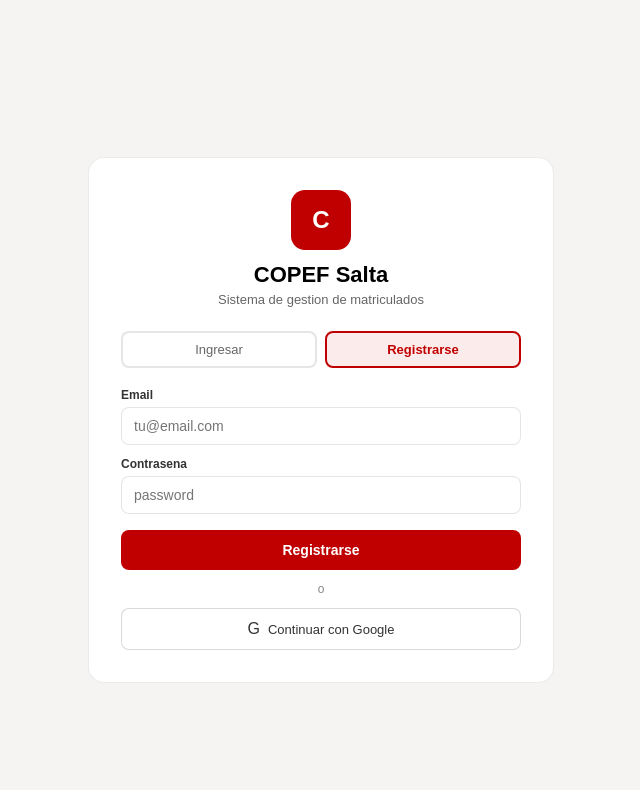
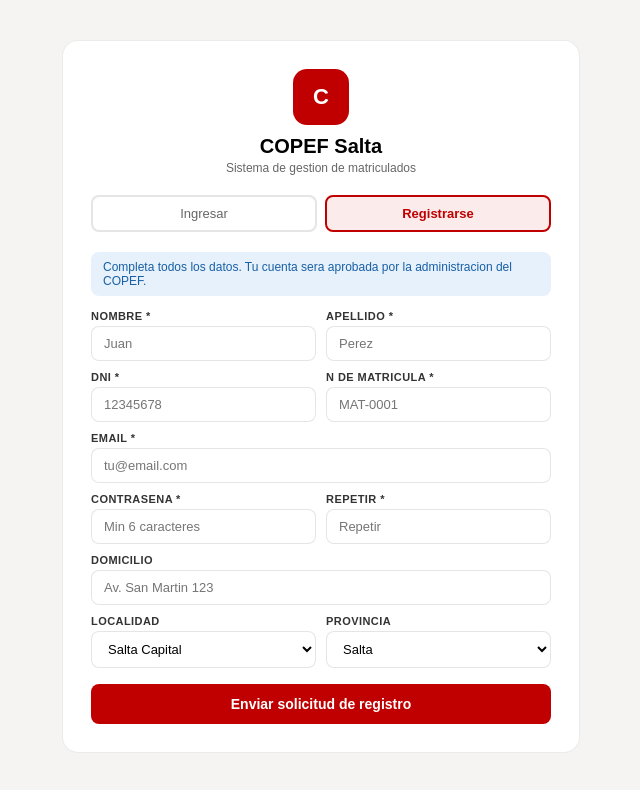
Before and after one commit to mariposapontiac777-oss/copef-app, a React (Create React App) app: page / in a window 1280 px wide. Both pictures are taken after a click on the button "Registrarse". Shown: the top 790 px of the page, without its empty margins (319-959 px from the left). Built offline with nearby package versions, Linux system fonts and the light colour scheme.

Commit message:
formulario registro completo

```diff
--- a/src/Login.js
+++ b/src/Login.js
@@ -1,26 +1,92 @@
 import { useState } from 'react'
 import { supabase } from './supabase'
 
+const PROVINCIAS = [
+  'Salta', 'Buenos Aires', 'Córdoba', 'Santa Fe', 'Mendoza',
+  'Tucumán', 'Entre Ríos', 'Chaco', 'Corrientes', 'Misiones',
+  'Santiago del Estero', 'San Juan', 'Jujuy', 'Río Negro',
+  'Neuquén', 'Formosa', 'Chubut', 'San Luis', 'Catamarca',
+  'La Rioja', 'La Pampa', 'Santa Cruz', 'Tierra del Fuego'
+]
+
+const LOCALIDADES_SALTA = [
+  'Salta Capital', 'Orán', 'Tartagal', 'General Güemes',
+  'Rosario de la Frontera', 'Metán', 'Joaquín V. González',
+  'Embarcación', 'Cafayate', 'Cachi', 'Iruya', 'Rivadavia', 'Otro'
+]
+
+const inputStyle = {
+  width: '100%',
+  padding: '9px 12px',
+  border: '1.5px solid rgba(0,0,0,0.1)',
+  borderRadius: 8,
+  fontSize: 13,
+  boxSizing: 'border-box',
+  fontFamily: 'sans-serif',
+  outline: 'none'
+}
+
+const labelStyle = {
+  fontSize: 11,
+  fontWeight: 600,
+  color: '#333',
+  display: 'block',
+  marginBottom: 4,
+  textTransform: 'uppercase',
+  letterSpacing: '0.04em'
+}
+
 export default function Login() {
-  const [email, setEmail] = useState('')
-  const [password, setPassword] = useState('')
   const [modo, setModo] = useState('login')
   const [cargando, setCargando] = useState(false)
   const [mensaje, setMensaje] = useState('')
   const [error, setError] = useState('')
+  const [loginData, setLoginData] = useState({ email: '', password: '' })
+  const [regData, setRegData] = useState({
+    nombre: '', apellido: '', dni: '', matricula: '',
+    email: '', password: '', password2: '',
+    domicilio: '', localidad: 'Salta Capital', provincia: 'Salta'
+  })
 
-  async function handleSubmit() {
+  async function handleLogin() {
     setCargando(true)
     setError('')
-    setMensaje('')
-    if (modo === 'login') {
-      const { error } = await supabase.auth.signInWithPassword({ email, password })
-      if (error) setError('Email o contrasena incorrectos')
-    } else {
-      const { error } = await supabase.auth.signUp({ email, password })
-      if (error) setError(error.message)
-      else setMensaje('Registro exitoso. Tu cuenta sera revisada y aprobada en breve.')
+    const { error } = await supabase.auth.signInWithPassword({
+      email: loginData.email, password: loginData.password
+    })
+    if (error) setError('Email o contrasena incorrectos')
+    setCargando(false)
+  }
+
+  async function handleRegistro() {
+    setError('')
+    if (!regData.nombre || !regData.apellido || !regData.dni || !regData.matricula || !regData.email || !regData.password) {
+      setError('Por favor completa todos los campos obligatorios')
+      return
     }
+    if (regData.password !== regData.password2) {
+      setError('Las contrasenas no coinciden')
+      return
+    }
+    if (regData.password.length < 6) {
+      setError('La contrasena debe tener al menos 6 caracteres')
+      return
+    }
+    setCargando(true)
+    const { error } = await supabase.auth.signUp({
+      email: regData.email,
+      password: regData.password,
+      options: {
+        data: {
+          nombre: regData.nombre, apellido: regData.apellido,
+          dni: regData.dni, matricula: regData.matricula,
+          domicilio: regData.domicilio, localidad: regData.localidad,
+          provincia: regData.provincia
+        }
+      }
+    })
+    if (error) setError(error.message)
+    else setMensaje('Registro exitoso. Tu cuenta sera revisada y aprobada en breve.')
     setCargando(false)
   }
 
@@ -28,127 +94,127 @@ export default function Login() {
     await supabase.auth.signInWithOAuth({ provider: 'google' })
   }
 
-  const inputStyle = {
-    width: '100%',
-    padding: '10px 12px',
-    border: '1.5px solid rgba(0,0,0,0.1)',
-    borderRadius: 8,
-    fontSize: 14,
-    boxSizing: 'border-box',
-    fontFamily: 'sans-serif'
-  }
-
-  const btnTab = (activo) => ({
-    padding: 9,
-    borderRadius: 8,
-    border: activo ? '2px solid #C00000' : '2px solid rgba(0,0,0,0.1)',
-    background: activo ? '#FCEBEB' : '#fff',
-    color: activo ? '#C00000' : '#666',
-    fontWeight: activo ? 600 : 400,
-    cursor: 'pointer',
-    fontSize: 13,
-    fontFamily: 'sans-serif'
-  })
+  const updateReg = (field, value) => setRegData(prev => ({ ...prev, [field]: value }))
 
   return (
-    <div style={{
-      minHeight: '100vh',
-      background: '#F5F4F2',
-      display: 'flex',
-      alignItems: 'center',
-      justifyContent: 'center',
-      padding: 20,
-      fontFamily: 'sans-serif'
-    }}>
-      <div style={{
-        background: '#fff',
-        borderRadius: 16,
-        padding: 32,
-        width: '100%',
-        maxWidth: 400,
-        border: '0.5px solid rgba(0,0,0,0.08)'
-      }}>
-        <div style={{ textAlign: 'center', marginBottom: 24 }}>
-          <div style={{
-            width: 60, height: 60,
-            background: '#C00000',
-            borderRadius: 14,
-            display: 'flex',
-            alignItems: 'center',
-            justifyContent: 'center',
-            margin: '0 auto 12px',
-            fontSize: 24,
-            fontWeight: 700,
-            color: '#fff'
-          }}>C</div>
-          <div style={{ fontSize: 22, fontWeight: 700 }}>COPEF Salta</div>
-          <div style={{ fontSize: 13, color: '#666', marginTop: 4 }}>
-            Sistema de gestion de matriculados
-          </div>
+    <div style={{ minHeight: '100vh', background: '#F5F4F2', display: 'flex', alignItems: 'flex-start', justifyContent: 'center', padding: '20px 16px', fontFamily: 'sans-serif' }}>
+      <div style={{ background: '#fff', borderRadius: 16, padding: 28, width: '100%', maxWidth: 460, border: '0.5px solid rgba(0,0,0,0.08)', marginTop: 20 }}>
+        <div style={{ textAlign: 'center', marginBottom: 20 }}>
+          <div style={{ width: 56, height: 56, background: '#C00000', borderRadius: 14, display: 'flex', alignItems: 'center', justifyContent: 'center', margin: '0 auto 10px', fontSize: 22, fontWeight: 700, color: '#fff' }}>C</div>
+          <div style={{ fontSize: 20, fontWeight: 700 }}>COPEF Salta</div>
+          <div style={{ fontSize: 12, color: '#666', marginTop: 3 }}>Sistema de gestion de matriculados</div>
         </div>
 
         <div style={{ display: 'grid', gridTemplateColumns: '1fr 1fr', gap: 8, marginBottom: 20 }}>
-          <button onClick={() => setModo('login')} style={btnTab(modo === 'login')}>
+          <button onClick={() => { setModo('login'); setError(''); setMensaje(''); }}
+            style={{ padding: 9, borderRadius: 8, border: `2px solid ${modo === 'login' ? '#C00000' : 'rgba(0,0,0,0.1)'}`, background: modo === 'login' ? '#FCEBEB' : '#fff', color: modo === 'login' ? '#C00000' : '#666', fontWeight: modo === 'login' ? 600 : 400, cursor: 'pointer', fontSize: 13 }}>
             Ingresar
           </button>
-          <button onClick={() => setModo('registro')} style={btnTab(modo === 'registro')}>
+          <button onClick={() => { setModo('registro'); setError(''); setMensaje(''); }}
+            style={{ padding: 9, borderRadius: 8, border: `2px solid ${modo === 'registro' ? '#C00000' : 'rgba(0,0,0,0.1)'}`, background: modo === 'registro' ? '#FCEBEB' : '#fff', color: modo === 'registro' ? '#C00000' : '#666', fontWeight: modo === 'registro' ? 600 : 400, cursor: 'pointer', fontSize: 13 }}>
             Registrarse
           </button>
         </div>
 
-        <div style={{ marginBottom: 12 }}>
-          <label style={{ fontSize: 12, fontWeight: 600, color: '#333', display: 'block', marginBottom: 5 }}>
-            Email
-          </label>
-          <input
-            value={email}
-            onChange={e => setEmail(e.target.value)}
-            style={inputStyle}
-            placeholder="tu@email.com"
-            type="email"
-          />
-        </div>
+        {modo === 'login' && (
+          <>
+            <div style={{ marginBottom: 12 }}>
+              <label style={labelStyle}>Email</label>
+              <input value={loginData.email} onChange={e => setLoginData(p => ({ ...p, email: e.target.value }))} style={inputStyle} placeholder="tu@email.com" type="email" />
+            </div>
+            <div style={{ marginBottom: 16 }}>
+              <label style={labelStyle}>Contrasena</label>
+              <input value={loginData.password} onChange={e => setLoginData(p => ({ ...p, password: e.target.value }))} style={inputStyle} placeholder="password" type="password" />
+            </div>
+            {error && <div style={{ background: '#FCEBEB', color: '#A32D2D', padding: '8px 12px', borderRadius: 8, fontSize: 13, marginBottom: 12 }}>{error}</div>}
+            <button onClick={handleLogin} disabled={cargando}
+              style={{ width: '100%', padding: 12, background: '#C00000', color: '#fff', border: 'none', borderRadius: 8, fontSize: 14, fontWeight: 600, cursor: 'pointer', marginBottom: 10 }}>
+              {cargando ? 'Cargando...' : 'Ingresar'}
+            </button>
+            <div style={{ textAlign: 'center', color: '#888', fontSize: 12, marginBottom: 10 }}>o</div>
+            <button onClick={loginGoogle}
+              style={{ width: '100%', padding: 10, background: '#fff', color: '#333', border: '1.5px solid rgba(0,0,0,0.15)', borderRadius: 8, fontSize: 13, fontWeight: 500, cursor: 'pointer', display: 'flex', alignItems: 'center', justifyContent: 'center', gap: 8 }}>
+              <span style={{ fontSize: 15 }}>G</span> Continuar con Google
+            </button>
+          </>
+        )}
 
-        <div style={{ marginBottom: 16 }}>
-          <label style={{ fontSize: 12, fontWeight: 600, color: '#333', display: 'block', marginBottom: 5 }}>
-            Contrasena
-          </label>
-          <input
-            value={password}
-            onChange={e => setPassword(e.target.value)}
-            style={inputStyle}
-            placeholder="password"
-            type="password"
-          />
-        </div>
+        {modo === 'registro' && !mensaje && (
+          <>
+            <div style={{ background: '#E6F1FB', borderRadius: 8, padding: '8px 12px', fontSize: 12, color: '#185FA5', marginBottom: 14 }}>
+              Completa todos los datos. Tu cuenta sera aprobada por la administracion del COPEF.
+            </div>
+            <div style={{ display: 'grid', gridTemplateColumns: '1fr 1fr', gap: 10, marginBottom: 10 }}>
+              <div>
+                <label style={labelStyle}>Nombre *</label>
+                <input value={regData.nombre} onChange={e => updateReg('nombre', e.target.value)} style={inputStyle} placeholder="Juan" />
+              </div>
+              <div>
+                <label style={labelStyle}>Apellido *</label>
+                <input value={regData.apellido} onChange={e => updateReg('apellido', e.target.value)} style={inputStyle} placeholder="Perez" />
+              </div>
+            </div>
+            <div style={{ display: 'grid', gridTemplateColumns: '1fr 1fr', gap: 10, marginBottom: 10 }}>
+              <div>
+                <label style={labelStyle}>DNI *</label>
+                <input value={regData.dni} onChange={e => updateReg('dni', e.target.value)} style={inputStyle} placeholder="12345678" type="number" />
+              </div>
+              <div>
+                <label style={labelStyle}>N de Matricula *</label>
+                <input value={regData.matricula} onChange={e => updateReg('matricula', e.target.value)} style={inputStyle} placeholder="MAT-0001" />
+              </div>
+            </div>
+            <div style={{ marginBottom: 10 }}>
+              <label style={labelStyle}>Email *</label>
+              <input value={regData.email} onChange={e => updateReg('email', e.target.value)} style={inputStyle} placeholder="tu@email.com" type="email" />
+            </div>
+            <div style={{ display: 'grid', gridTemplateColumns: '1fr 1fr', gap: 10, marginBottom: 10 }}>
+              <div>
+                <label style={labelStyle}>Contrasena *</label>
+                <input value={regData.password} onChange={e => updateReg('password', e.target.value)} style={inputStyle} placeholder="Min 6 caracteres" type="password" />
+              </div>
+              <div>
+                <label style={labelStyle}>Repetir *</label>
+                <input value={regData.password2} onChange={e => updateReg('password2', e.target.value)} style={inputStyle} placeholder="Repetir" type="password" />
+              </div>
+            </div>
+            <div style={{ marginBottom: 10 }}>
+              <label style={labelStyle}>Domicilio</label>
+              <input value={regData.domicilio} onChange={e => updateReg('domicilio', e.target.value)} style={inputStyle} placeholder="Av. San Martin 123" />
+            </div>
+            <div style={{ display: 'grid', gridTemplateColumns: '1fr 1fr', gap: 10, marginBottom: 16 }}>
+              <div>
+                <label style={labelStyle}>Localidad</label>
+                <select value={regData.localidad} onChange={e => updateReg('localidad', e.target.value)} style={{ ...inputStyle, background: '#fff' }}>
+                  {LOCALIDADES_SALTA.map(l => <option key={l}>{l}</option>)}
+                </select>
+              </div>
+              <div>
+                <label style={labelStyle}>Provincia</label>
+                <select value={regData.provincia} onChange={e => updateReg('provincia', e.target.value)} style={{ ...inputStyle, background: '#fff' }}>
+                  {PROVINCIAS.map(p => <option key={p}>{p}</option>)}
+                </select>
+              </div>
+            </div>
+            {error && <div style={{ background: '#FCEBEB', color: '#A32D2D', padding: '8px 12px', borderRadius: 8, fontSize: 13, marginBottom: 12 }}>{error}</div>}
+            <button onClick={handleRegistro} disabled={cargando}
+              style={{ width: '100%', padding: 12, background: '#C00000', color: '#fff', border: 'none', borderRadius: 8, fontSize: 14, fontWeight: 600, cursor: 'pointer' }}>
+              {cargando ? 'Registrando...' : 'Enviar solicitud de registro'}
+            </button>
+          </>
+        )}
 
-        {error && (
-          <div style={{ background: '#FCEBEB', color: '#A32D2D', padding: '8px 12px', borderRadius: 8, fontSize: 13, marginBottom: 12 }}>
-            {error}
+        {mensaje && (
+          <div style={{ textAlign: 'center', padding: 16 }}>
+            <div style={{ fontSize: 40, marginBottom: 12 }}>checkmark</div>
+            <div style={{ fontWeight: 600, fontSize: 15, marginBottom: 8, color: '#3B6D11' }}>Solicitud enviada</div>
+            <div style={{ background: '#EAF3DE', color: '#3B6D11', padding: '10px 14px', borderRadius: 8, fontSize: 13, marginBottom: 16 }}>{mensaje}</div>
+            <button onClick={() => { setModo('login'); setMensaje(''); }}
+              style={{ background: '#C00000', color: '#fff', border: 'none', borderRadius: 8, padding: '9px 20px', cursor: 'pointer', fontSize: 13, fontWeight: 600 }}>
+              Ir al login
+            </button>
           </div>
         )}
-        {mensaje && (
-          <div style={{ background: '#EAF3DE', color: '#3B6D11', padding: '8px 12px', borderRadius: 8, fontSize: 13, marginBottom: 12 }}>
-            {mensaje}
-          </div>
-        )}
-
-        <button
-          onClick={handleSubmit}
-          disabled={cargando}
-          style={{ width: '100%', padding: 12, background: '#C00000', color: '#fff', border: 'none', borderRadius: 8, fontSize: 14, fontWeight: 600, cursor: 'pointer', marginBottom: 12, fontFamily: 'sans-serif' }}
-        >
-          {cargando ? 'Cargando...' : modo === 'login' ? 'Ingresar' : 'Registrarse'}
-        </button>
-
-        <div style={{ textAlign: 'center', color: '#888', fontSize: 12, marginBottom: 12 }}>o</div>
-
-        <button
-          onClick={loginGoogle}
-          style={{ width: '100%', padding: 11, background: '#fff', color: '#333', border: '1.5px solid rgba(0,0,0,0.15)', borderRadius: 8, fontSize: 13, fontWeight: 500, cursor: 'pointer', display: 'flex', alignItems: 'center', justifyContent: 'center', gap: 8, fontFamily: 'sans-serif' }}
-        >
-          <span style={{ fontSize: 16 }}>G</span> Continuar con Google
-        </button>
       </div>
     </div>
   )
```
